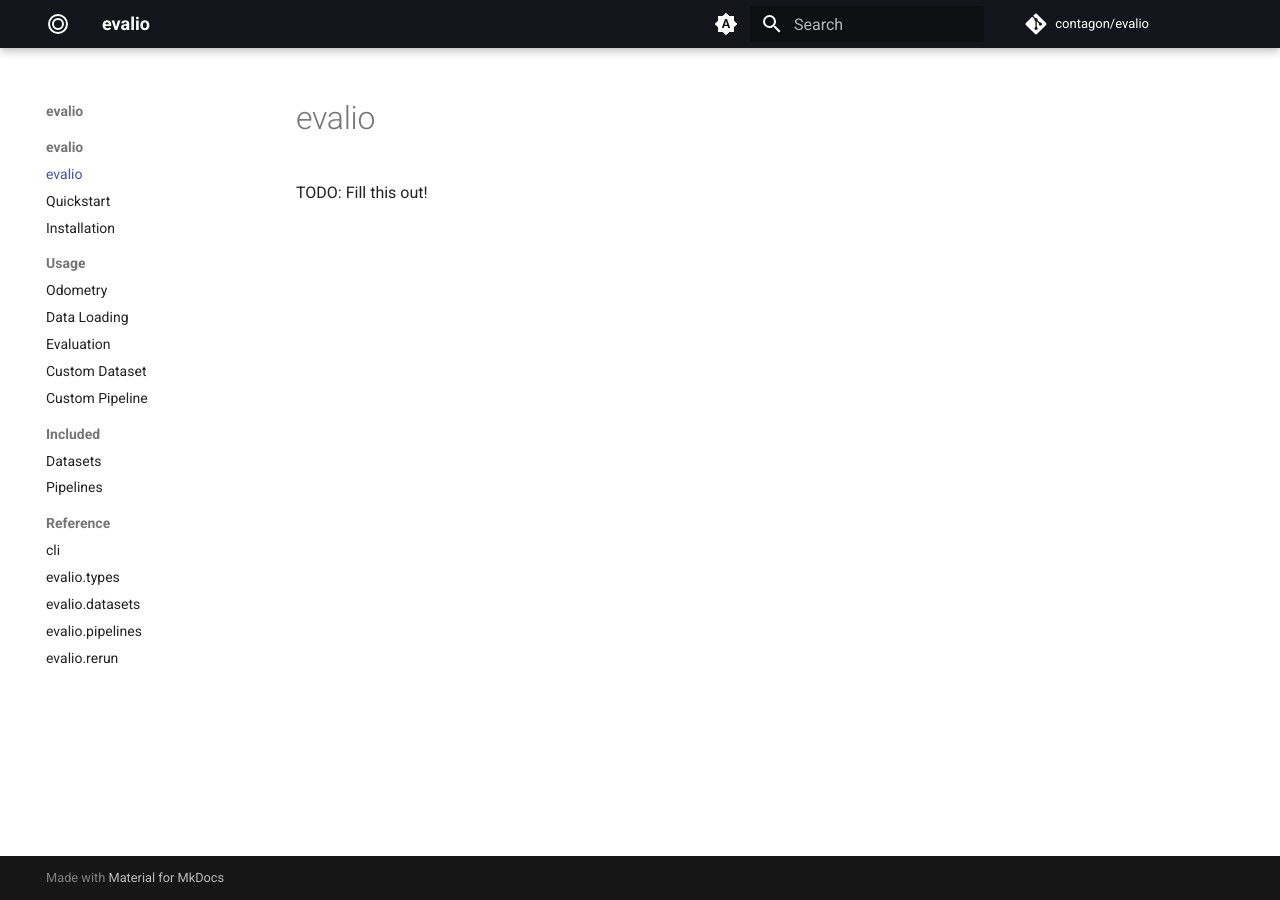
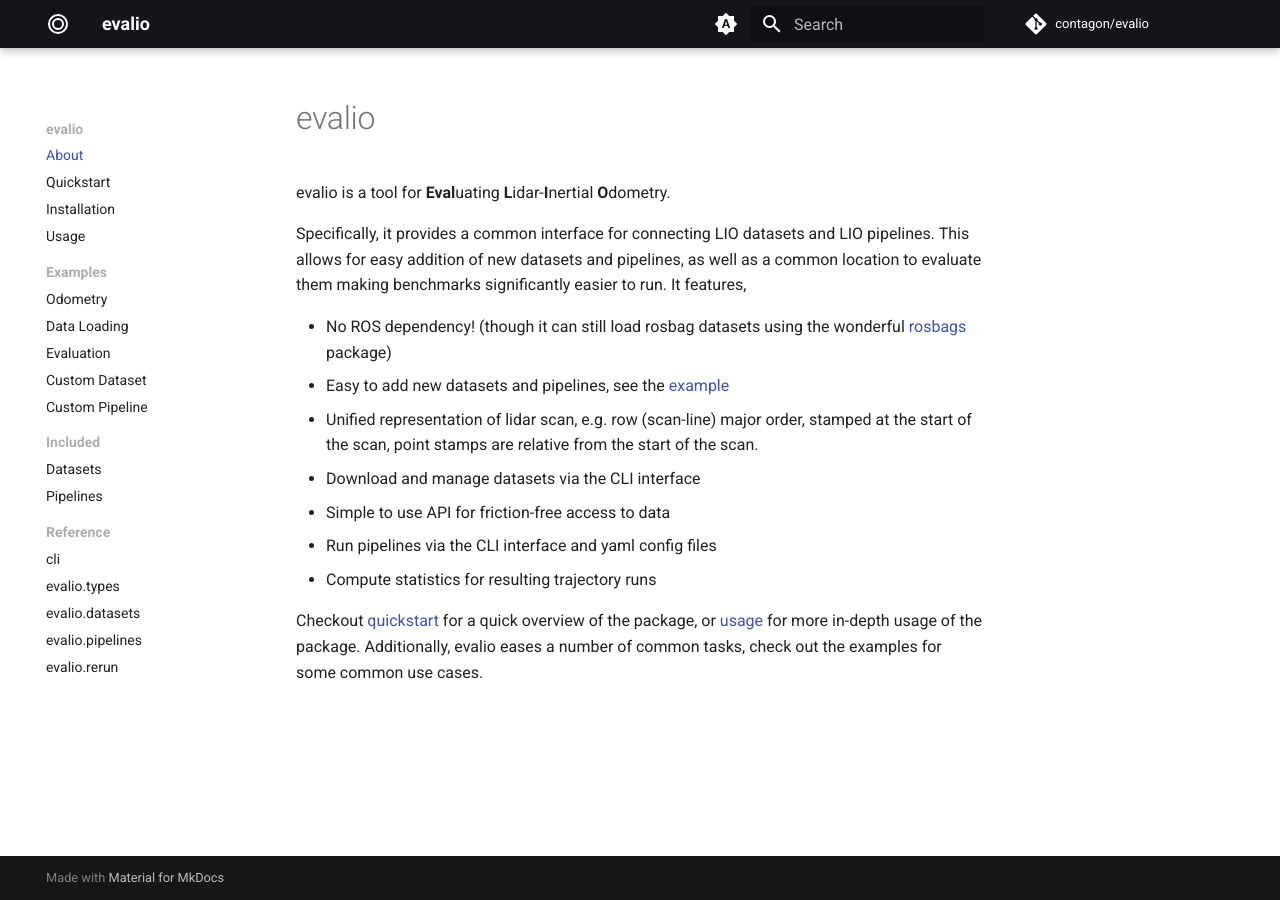
Before and after one commit to contagon/evalio, an MkDocs documentation site: the page built from docs/index.md, in a window 1280 px wide. Built offline with MkDocs 1.6.1 and Material for MkDocs 9.7.7, drawn with Linux system fonts in a browser that asks for light colours; comment, search, counter and statistics services are not loaded.

Commit message:
Fill out more pages

```diff
--- /dev/null
+++ b/docs/css/tweaks.css
@@ -0,0 +1,13 @@
+@media screen and (min-width: 76.25em) {
+
+    /* remove top level header */
+    /* https://github.com/squidfunk/mkdocs-material/discussions/8192#discussioncomment-13013188 */
+    label[for="__drawer"] {
+        display: none;
+    }
+
+    /* recolor top level headers */
+    .md-nav__item--section>.md-nav__link[for] {
+        color: var(--md-default-fg-color--lighter) !important;
+    }
+}
--- a/docs/included.py
+++ b/docs/included.py
@@ -6,6 +6,8 @@
 
 def clean_cell(cell: str) -> str:
     """Clean a cell by removing unwanted characters."""
+    # Remove rich text formatting
+    cell = cell.replace("[bright_black]", "").replace("[/bright_black]", "")
     # Remove line breaks
     cell = cell.replace("\n", "<br>")
     # Non line breaking space
--- a/docs/index.md
+++ b/docs/index.md
@@ -1,3 +1,15 @@
 # evalio
 
-TODO: Fill this out!
+evalio is a tool for **Eval**uating **L**idar-**I**nertial **O**dometry.
+
+Specifically, it provides a common interface for connecting LIO datasets and LIO pipelines. This allows for easy addition of new datasets and pipelines, as well as a common location to evaluate them making benchmarks significantly easier to run. It features,
+
+- No ROS dependency! (though it can still load rosbag datasets using the wonderful [rosbags](https://ternaris.gitlab.io/rosbags/) package)
+- Easy to add new datasets and pipelines, see the [example](https://github.com/contagon/evalio-example)
+- Unified representation of lidar scan, e.g. row (scan-line) major order, stamped at the start of the scan, point stamps are relative from the start of the scan.
+- Download and manage datasets via the CLI interface
+- Simple to use API for friction-free access to data
+- Run pipelines via the CLI interface and yaml config files
+- Compute statistics for resulting trajectory runs
+
+Checkout [quickstart](quickstart.md) for a quick overview of the package, or [usage](usage.md) for more in-depth usage of the package. Additionally, evalio eases a number of common tasks, check out the examples for some common use cases.
--- a/mkdocs.yml
+++ b/mkdocs.yml
@@ -39,15 +39,16 @@
 
 nav:
   - evalio:
-    - index.md
+    - About: index.md
     - Quickstart: quickstart.md
     - Installation: install.md
-  - Usage:
-    - Odometry: usage/odometry.md
-    - Data Loading: usage/data_loading.md
-    - Evaluation: usage/evaluation.md
-    - Custom Dataset: usage/dataset.md
-    - Custom Pipeline: usage/pipeline.md
+    - Usage: usage.md
+  - Examples:
+    - Odometry: examples/odometry.md
+    - Data Loading: examples/data_loading.md
+    - Evaluation: examples/evaluation.md
+    - Custom Dataset: examples/dataset.md
+    - Custom Pipeline: examples/pipeline.md
   - Included:
     - Datasets: included/datasets.md
     - Pipelines: included/pipelines.md
@@ -121,3 +122,4 @@
 
 extra_css:
   - https://unpkg.com/katex@0/dist/katex.min.css
+  - css/tweaks.css
```
Also changed, not shown: docs/install.md (added, +31 -0 lines), docs/examples/data_loading.md (added), docs/examples/dataset.md (added), docs/examples/evaluation.md (added), docs/examples/odometry.md (renamed from docs/usage/odometry.md), docs/examples/pipeline.md (added).
